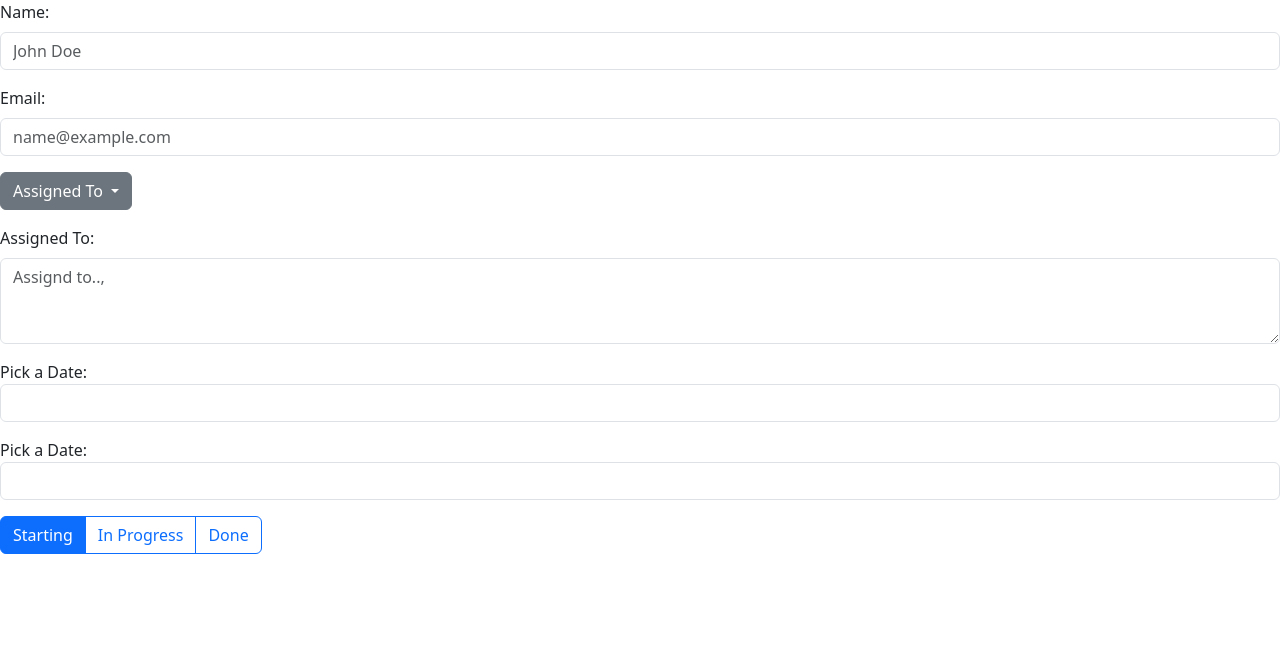
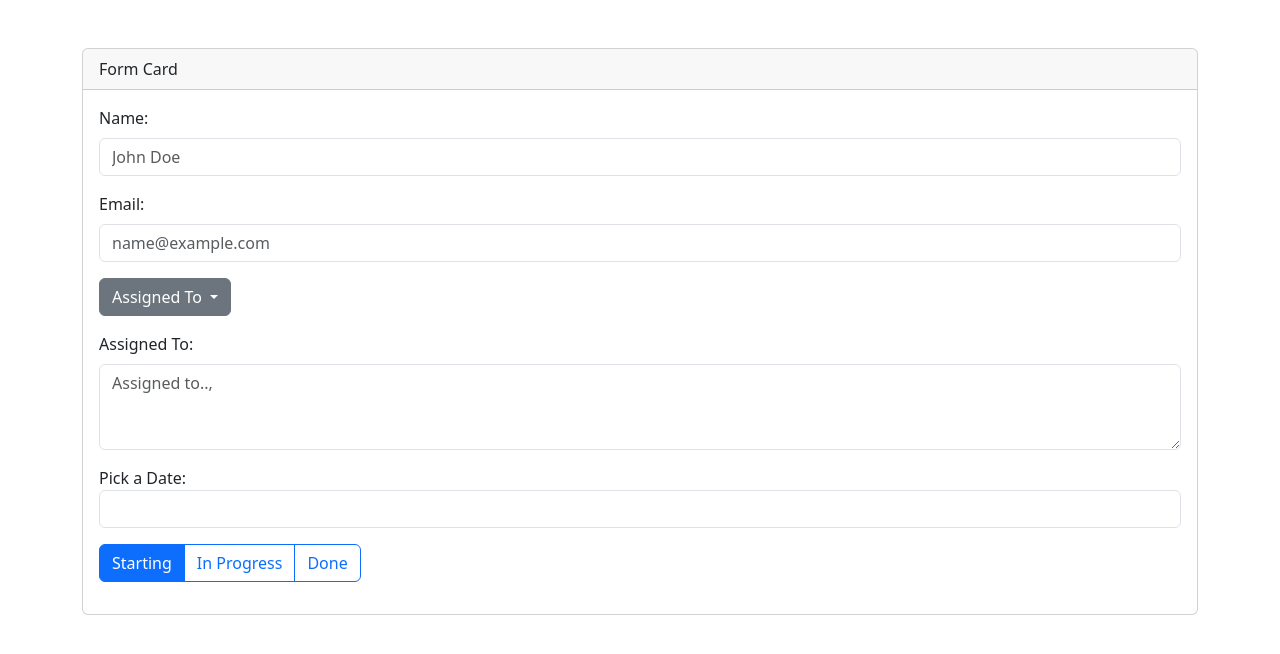
Before and after one commit to reuben-idan/Team-6-Task-Planner-App, a plain HTML site: page index.html in a window 1280 px wide. Drawn offline with nearby package versions, Linux system fonts and the light colour scheme.

Commit message:
Create a card component

```diff
--- a/index.html
+++ b/index.html
@@ -1,37 +1,36 @@
 <!DOCTYPE html>
 <html lang="en">
+
 <head>
     <meta charset="UTF-8">
     <meta name="viewport" content="width=device-width, initial-scale=1.0">
     <title>Document</title>
 
     <link href="./css/style.css" rel="stylesheet" type="text/css" />
-
-        <link
-            href="https://cdn.jsdelivr.net/npm/bootstrap@5.3.3/dist/css/bootstrap.min.css"
-            rel="stylesheet"
-            integrity="sha384-QWTKZyjpPEjISv5WaRU9OFeRpok6YctnYmDr5pNlyT2bRjXh0JMhjY6hW+ALEwIH"
-            crossorigin="anonymous">
-
+    <link href="https://cdn.jsdelivr.net/npm/bootstrap@5.3.3/dist/css/bootstrap.min.css" rel="stylesheet"
+        integrity="sha384-QWTKZyjpPEjISv5WaRU9OFeRpok6YctnYmDr5pNlyT2bRjXh0JMhjY6hW+ALEwIH" crossorigin="anonymous">
 </head>
 
 <body>
-
+    <div class="container my-5">
+        <div class="card custom-card mb-3">
+            <div class="card-header">
+                Form Card
+            </div>
+            <div class="card-body">
                 <div class="mb-3">
-            <label class="form-label">Name:</label>
-            <input type="email" class="form-control" id="name"
-                placeholder="John Doe">
+                    <label for="name" class="form-label">Name:</label>
+                    <input type="email" class="form-control" id="name" placeholder="John Doe">
                 </div>
 
                 <div class="mb-3">
-            <label class="form-label">Email:</label>
-            <input type="email" class="form-control" id="email"
-                placeholder="name@example.com">
+                    <label for="email" class="form-label">Email:</label>
+                    <input type="email" class="form-control" id="email" placeholder="name@example.com">
                 </div>
 
                 <div class="dropdown mb-3">
-            <button class="btn btn-secondary dropdown-toggle" type="button"
-                data-bs-toggle="dropdown" aria-expanded="false">
+                    <button class="btn btn-secondary dropdown-toggle" type="button" data-bs-toggle="dropdown"
+                        aria-expanded="false">
                         Assigned To
                     </button>
                     <ul class="dropdown-menu">
@@ -42,44 +41,32 @@
                 </div>
 
                 <div class="mb-3">
-            <label class="form-label">Assigned To:</label>
-            <textarea class="form-control" id="assigned-to" rows="3"
-                placeholder="Assignd to..,"></textarea>
-        </div>
-
-        <div class="form-group mb-3">
-            <label for="datePicker1">Pick a Date:</label>
-            <input type="text" class="form-control" id="datePicker1">
+                    <label for="assigned-to" class="form-label">Assigned To:</label>
+                    <textarea class="form-control" id="assigned-to" rows="3" placeholder="Assigned to..,"></textarea>
                 </div>
 
                 <div class="form-group mb-3">
                     <label for="datePicker">Pick a Date:</label>
-            <input type="text" class="form-control" id="datePicker"
-                data-provide="datepicker">
+                    <input type="text" class="form-control" id="datePicker" data-provide="datepicker">
                 </div>
 
-        <div class="btn-group mb-3" role="group"
-            aria-label="Basic radio toggle button group">
-            <input type="radio" class="btn-check" name="btnradio" id="btnradio1"
-                autocomplete="off" checked>
-            <label class="btn btn-outline-primary"
-                for="btnradio1">Starting</label>
+                <div class="btn-group mb-3" role="group" aria-label="Basic radio toggle button group">
+                    <input type="radio" class="btn-check" name="btnradio" id="btnradio1" autocomplete="off" checked>
+                    <label class="btn btn-outline-primary" for="btnradio1">Starting</label>
 
-            <input type="radio" class="btn-check" name="btnradio" id="btnradio2"
-                autocomplete="off">
-            <label class="btn btn-outline-primary" for="btnradio2">In
-                Progress</label>
+                    <input type="radio" class="btn-check" name="btnradio" id="btnradio2" autocomplete="off">
+                    <label class="btn btn-outline-primary" for="btnradio2">In Progress</label>
 
-            <input type="radio" class="btn-check" name="btnradio" id="btnradio3"
-                autocomplete="off">
+                    <input type="radio" class="btn-check" name="btnradio" id="btnradio3" autocomplete="off">
                     <label class="btn btn-outline-primary" for="btnradio3">Done</label>
                 </div>
+            </div>
+        </div>
+    </div>
 
-        <script
-            src="https://cdn.jsdelivr.net/npm/bootstrap@5.3.3/dist/js/bootstrap.bundle.min.js"
+    <script src="https://cdn.jsdelivr.net/npm/bootstrap@5.3.3/dist/js/bootstrap.bundle.min.js"
         integrity="sha384-YvpcrYf0tY3lHB60NNkmXc5s9fDVZLESaAA55NDzOxhy9GkcIdslK1eN7N6jIeHz"
         crossorigin="anonymous"></script>
-
 </body>
 
 </html>
```
Lines whose indentation alone changed are shown as unchanged.
